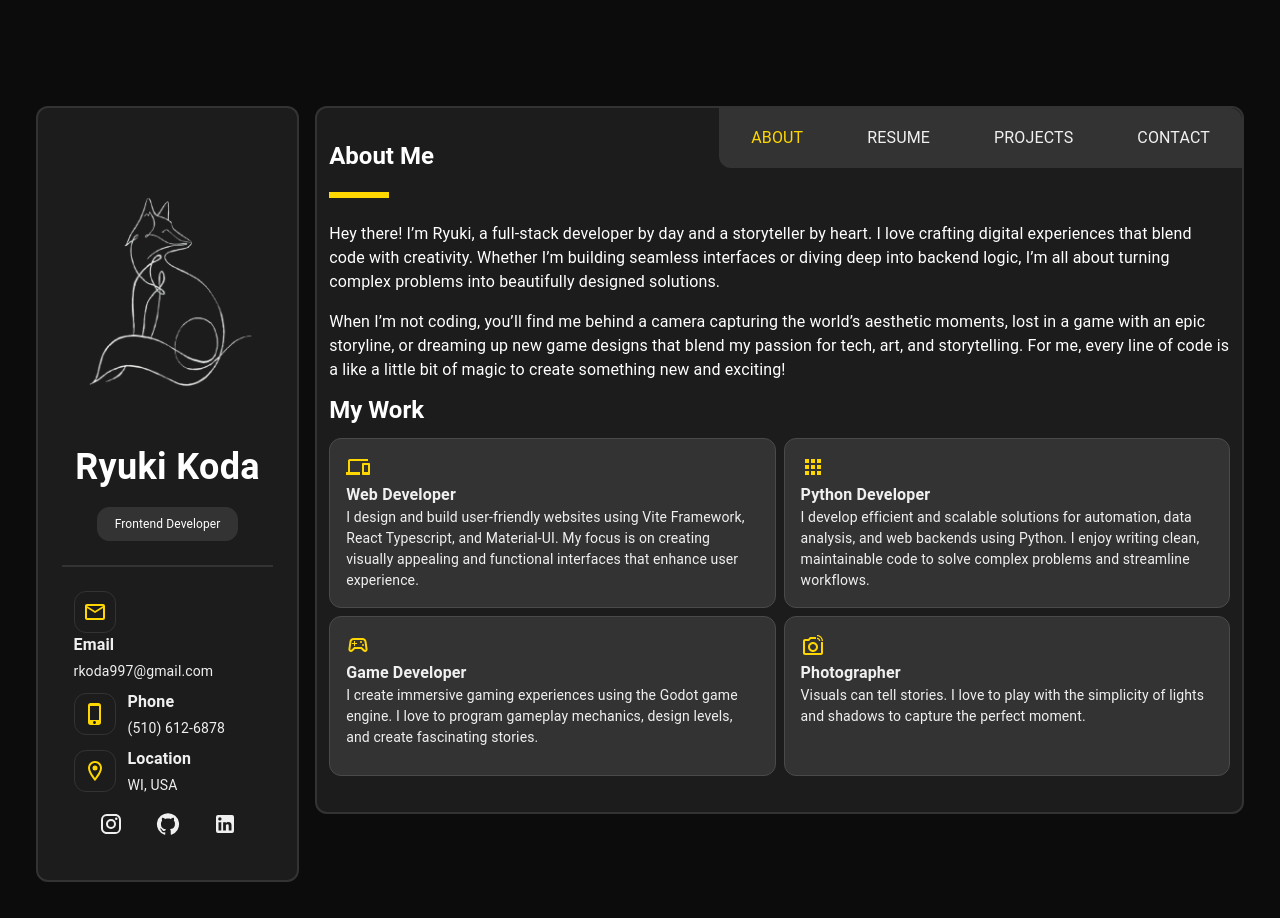
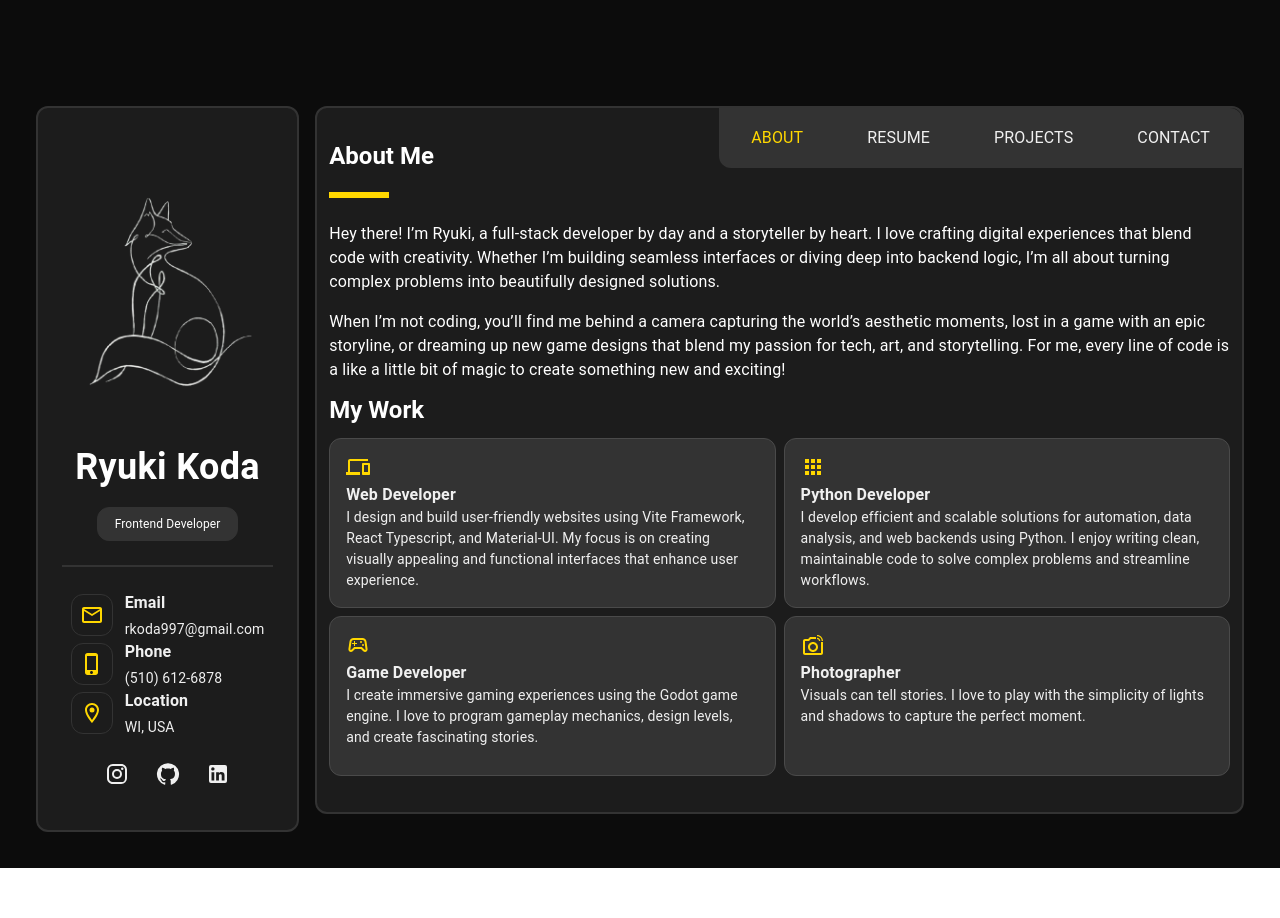
Before and after one commit to TheFox-cmd/portfolio, a React (Vite) app: page /about in a window 1280 px wide. After the commit the page ends 868 px from the top, so only its background shows below. Built offline with nearby package versions, Linux system fonts and the light colour scheme; the HTML template or start-up script is replaced by a standard one.

Commit message:
Refactor Layout for Profile

```diff
--- a/src/components/About.tsx
+++ b/src/components/About.tsx
@@ -98,7 +98,7 @@ const About: React.FC = () => {
         <Grid container spacing={1} alignItems="flex-start">
           {myWork.map((work, index) => (
             <Grid
-              size={6}
+              size={!isMobile ? 6 : 12}
               key={index}
               minHeight="160px"
               border="1px solid var(--quaternary-color)"
--- a/src/components/Contactform.tsx
+++ b/src/components/Contactform.tsx
@@ -7,6 +7,8 @@ import * as Yup from "yup";
 import { Formik, Form, useField, FieldHookConfig } from "formik";
 import { TextField } from "@mui/material";
 import ClientSchema from "../schema/clientSchema";
+import { useContext } from "react";
+import DeviceContext from "../contexts/DeviceContext";
 
 type ClientInfo = Yup.InferType<typeof ClientSchema>;
 
@@ -71,7 +73,6 @@ const handleEmail = ({
   clientEmail,
   clientProject,
 }: ClientInfo) => {
-
   const message = `Name: ${clientName}\nEmail: ${clientEmail}\nMessage: ${clientProject}`;
 
   const mailTemplate = {
@@ -100,6 +101,8 @@ const handleEmail = ({
 };
 
 const ContactForm = () => {
+  const isMobile = useContext(DeviceContext);
+
   return (
     <>
       <Formik
@@ -118,10 +121,10 @@ const ContactForm = () => {
         {() => (
           <Form>
             <Grid container height="fit-content" spacing={2}>
-              <Grid size={6}>
+              <Grid size={!isMobile ? 6 : 12}>
                 <MyTextField label="Your Name" name="clientName" width="100%" />
               </Grid>
-              <Grid size={6}>
+              <Grid size={!isMobile ? 6 : 12}>
                 <MyTextField
                   label="Your Email"
                   name="clientEmail"
--- a/src/components/Profile.tsx
+++ b/src/components/Profile.tsx
@@ -128,19 +128,19 @@ const Profile = () => {
       </Grid>
       <Grid
         container
-        width="80%"
+        alignItems="center"
+        // justifyContent="space-between"
+        justifyContent="center"
         color="var(--quinary-color)"
-        lineHeight="48px"
-        justifyContent="left"
-        alignItems="center"
-        gap={1}
+        direction="column"
       >
         {contactInfo.map((contact, index) => (
           <Grid
             container
+            width="100%"
             color="var(--quinary-color)"
             lineHeight="48px"
-            justifyContent="left"
+            justifyContent="flex-start"
             alignItems="center"
             key={index}
           >
@@ -184,11 +184,13 @@ const Profile = () => {
             </Grid>
           </Grid>
         ))}
+      </Grid>
       <Grid
         container
-          width="100%"
+        width="60%"
         alignItems="center"
-          justifyContent="space-evenly"
+        justifyContent="space-between"
+        color="var(--quinary-color)"
       >
         {socialInfo.map((social, index) => (
           <IconButton
@@ -208,7 +210,6 @@ const Profile = () => {
         ))}
       </Grid>
     </Grid>
-    </Grid>
   );
 };
 
--- a/src/components/Projects.tsx
+++ b/src/components/Projects.tsx
@@ -74,10 +74,10 @@ const Projects: React.FC = () => {
         />
         <Grid container spacing={2}>
           {projects.map((project, index) => (
-            <Grid size={4} key={index}>
+            <Grid size={!isMobile ? 4 : 12} key={index} container justifyContent="center">
               <Card
                 sx={{
-                  maxWidth: 345,
+                  minWidth: 325,
                   color: "var(--quinary-color)",
                   bgcolor: "var(--secondary-color)",
                   border: "2px solid var(--tertiary-color)",
@@ -103,7 +103,7 @@ const Projects: React.FC = () => {
                     <CardMedia
                       sx={{ height: 70 }}
                       image={project.image}
-                      title="GTFO Background"
+                      title={project.title}
                     />
                     <CardContent
                       sx={{ height: 40, padding: "12px", lineHeight: 1 }}
```
Also changed, not shown: src/App.tsx (+7 -0 lines). Lines whose indentation alone changed are shown as unchanged.
